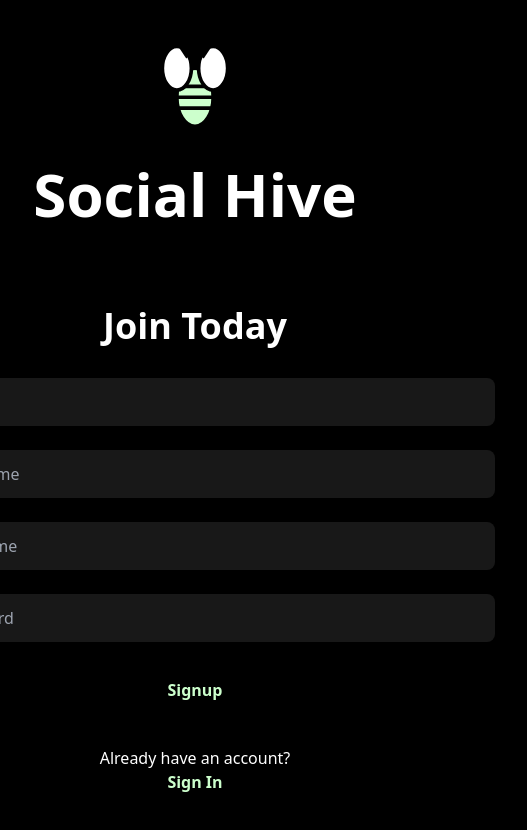
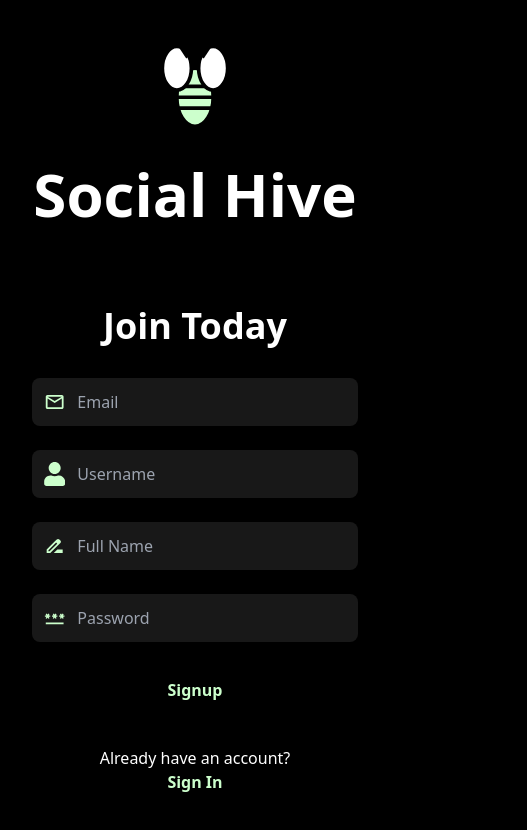
Before and after one commit to Phyquie/Social_Hive, a React (Vite) app in the folder frontend/: page /signup in a window 390 px wide. Shown: the top 830 px of the page, 527 px wide, since content can reach past the window. Built offline with nearby package versions, Linux system fonts and the light colour scheme; no server answers.

Commit message:
second commit

```diff
--- a/frontend/src/App.jsx
+++ b/frontend/src/App.jsx
@@ -47,7 +47,7 @@ function App() {
  }
 
   return (
-    <><div className='flex justify-center'>
+    <><div className='flex justify-center overflow-auto'>
      {authUser && <Sidebar/>}
    <Routes>
     <Route path="/" element={authUser ? <HomePage /> : <Navigate to='/login' />}  />
--- a/frontend/src/components/common/RightPanel.jsx
+++ b/frontend/src/components/common/RightPanel.jsx
@@ -23,7 +23,7 @@ const RightPanel = () => {
 			}
 		},
 	});
-	if (suggestedUsers?.length === 0) return <div className='md:w-64 w-0'></div>;
+
 
 
 	const { mutate: follow, isPending } = useMutation({
@@ -52,6 +52,9 @@ const RightPanel = () => {
 			toast.error(error.message);
 		},
 	});
+
+
+	if (suggestedUsers?.length === 0) return <div className='md:w-64 w-0'></div>;
 
 
 	return (
--- a/frontend/src/pages/auth/login/LoginPage.jsx
+++ b/frontend/src/pages/auth/login/LoginPage.jsx
@@ -53,7 +53,7 @@ const LoginPage = () => {
 	};
 
   return (
-    <div className="min-h-screen flex flex-col items-center md:flex-row ">
+    <div className="min-h-screen flex flex-col items-center md:flex-row max-w-full max-h-full">
       {/* Logo Box */}
       <div className="logobox flex flex-col w-full md:w-1/2 h-64 md:h-screen text-center p-8 justify-center items-center">
   <BeeLogoSvg width="600px" height="600px" />
--- a/frontend/src/pages/auth/signup/SignUpPage.jsx
+++ b/frontend/src/pages/auth/signup/SignUpPage.jsx
@@ -54,7 +54,7 @@ const SignUpPage = () => {
   };
 
   return (
-    <div className="min-h-screen flex flex-col items-center md:flex-row">
+    <div className="min-h-screen flex flex-col items-center md:flex-row max-w-full max-h-full">
       {/* Logo Box */}
       <div className="logobox flex flex-col w-full md:w-1/2 h-64 md:h-screen text-center p-8 justify-center items-center">
         <BeeLogoSvg width="600px" height="600px" />
```
